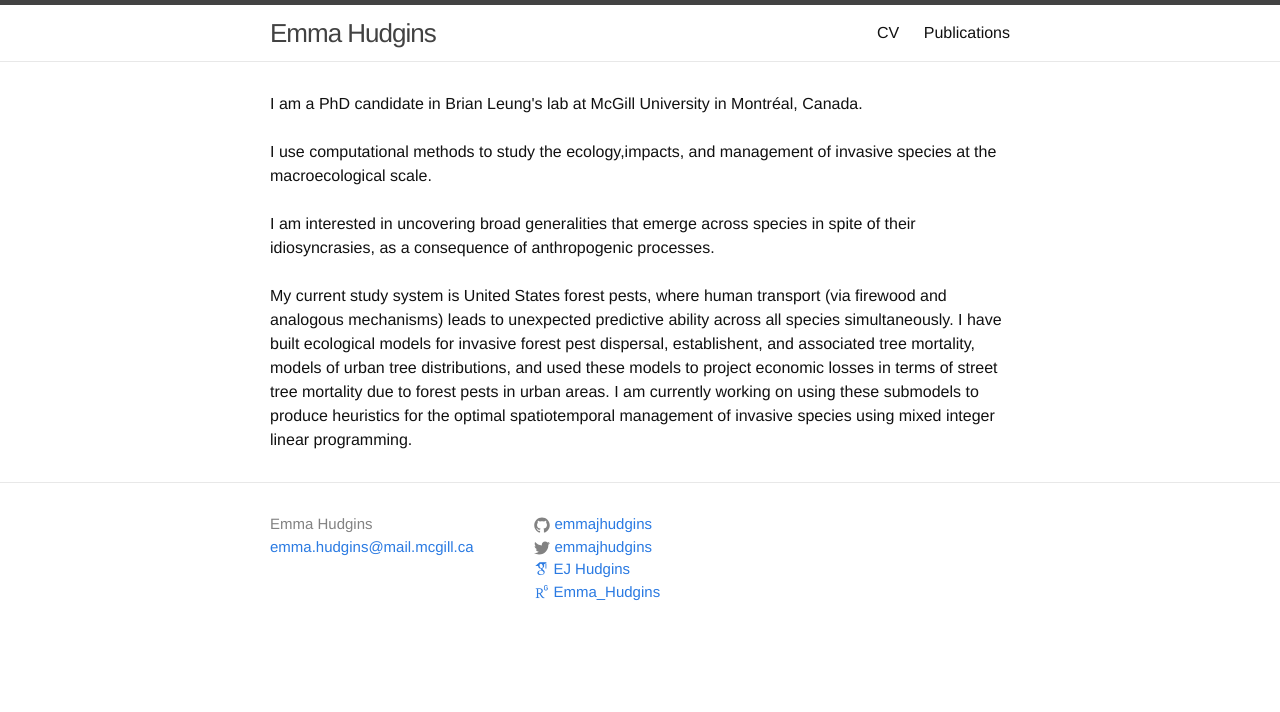
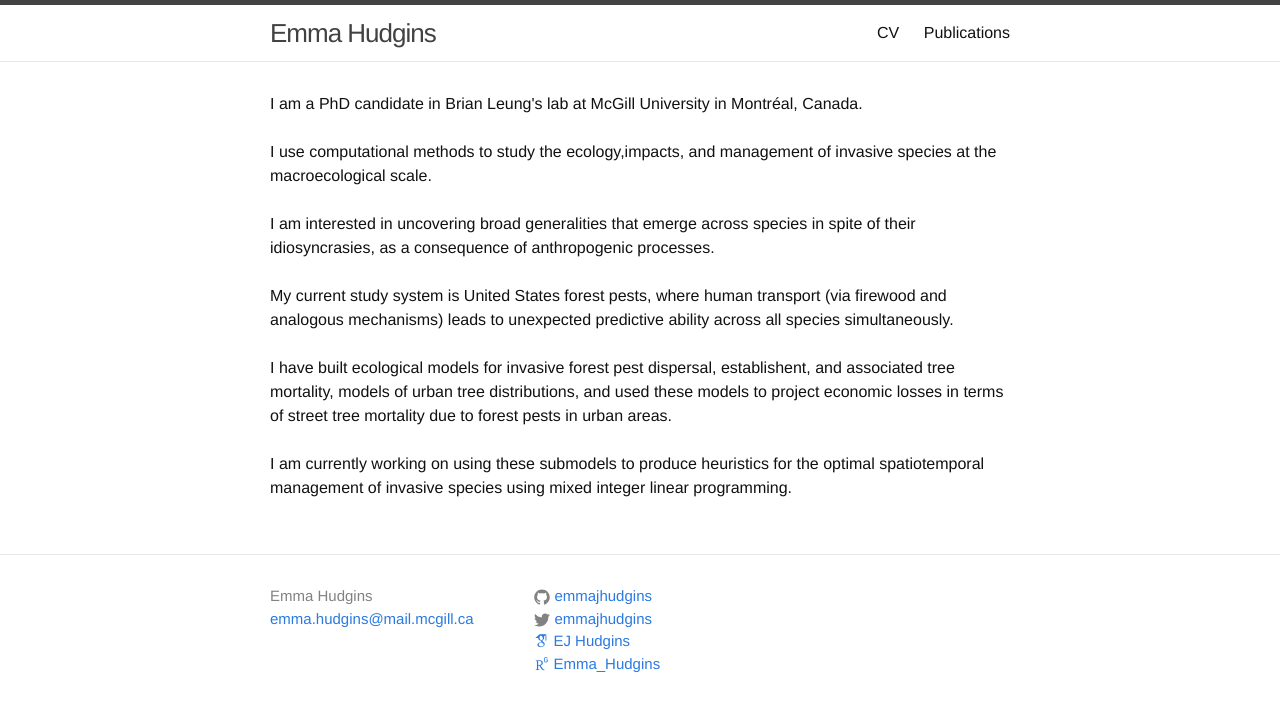
Before and after one commit to emmajhudgins/emmajhudgins.github.io, a Jekyll site: the page built from index.html, in a window 1280 px wide. Shown: the top 712 px of the page. Built offline with Jekyll 4.4.1, drawn with Linux system fonts in a browser that asks for light colours; nearby versions of some CDN libraries; some web fonts are replaced.

Commit message:
reformat

```diff
--- a/index.html
+++ b/index.html
@@ -9,9 +9,9 @@ I use computational methods to study the ecology,impacts, and management of inva
 
 	I am interested in uncovering broad generalities that emerge across species in spite of their idiosyncrasies, as a consequence of anthropogenic processes.<br><br>
 
-	My current study system is United States forest pests, where human transport (via firewood and analogous mechanisms) leads to unexpected predictive ability across all species simultaneously.
+	My current study system is United States forest pests, where human transport (via firewood and analogous mechanisms) leads to unexpected predictive ability across all species simultaneously. <br><br>
 
-	I have built ecological models for invasive forest pest dispersal, establishent, and associated tree mortality, models of urban tree distributions, and used these models to project economic losses in terms of street tree mortality due to forest pests in urban areas.
+	I have built ecological models for invasive forest pest dispersal, establishent, and associated tree mortality, models of urban tree distributions, and used these models to project economic losses in terms of street tree mortality due to forest pests in urban areas.<br><br>
 
-	I am currently working on using these submodels to produce heuristics for the optimal spatiotemporal management of invasive species using mixed integer linear programming.
+	I am currently working on using these submodels to produce heuristics for the optimal spatiotemporal management of invasive species using mixed integer linear programming. <br><br>
 </div>
```
Also changed, not shown: 1 other file.
